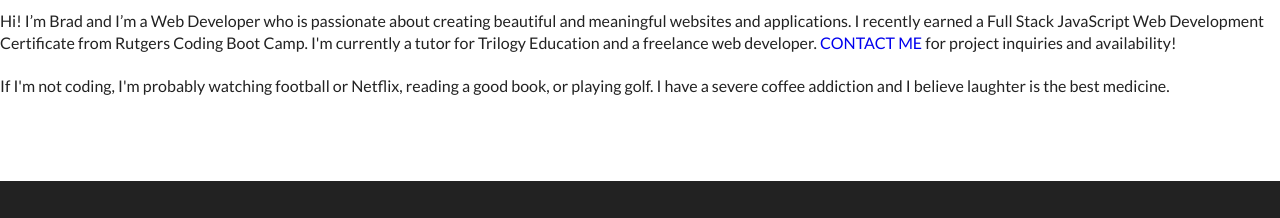
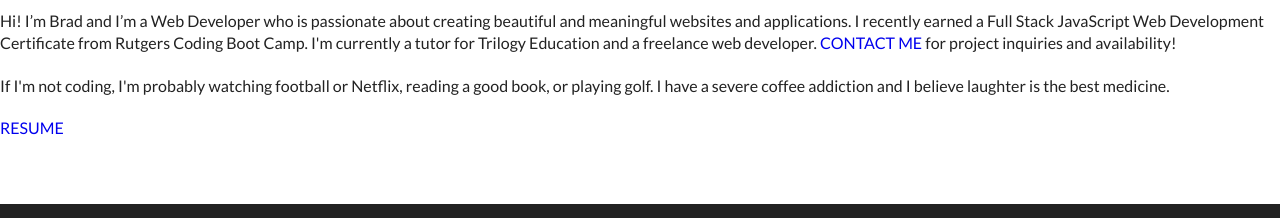
Before and after one commit to bcasalvieri/bcasalvieri.github.io, a Gatsby site: page /about in a window 1280 px wide. Shown: the part 703-921 px from the top of the page. Built offline with nearby package versions, Linux system fonts and the light colour scheme; Gatsby itself is replaced by a stand-in of ours.

Commit message:
added link to resume

```diff
--- a/src/components/About.js
+++ b/src/components/About.js
@@ -26,6 +26,7 @@ const About = () => {
             addiction and I believe laughter is the best medicine.
           </p>
         </article>
+        <a className={styles.aboutLink} href="https://drive.google.com/open?id=1FH7dhzyjDj-lxgU5UJOLUagqBlAsiRQ4" target="_blank">RESUME</a>
       </div>
     </section>
   )
```
